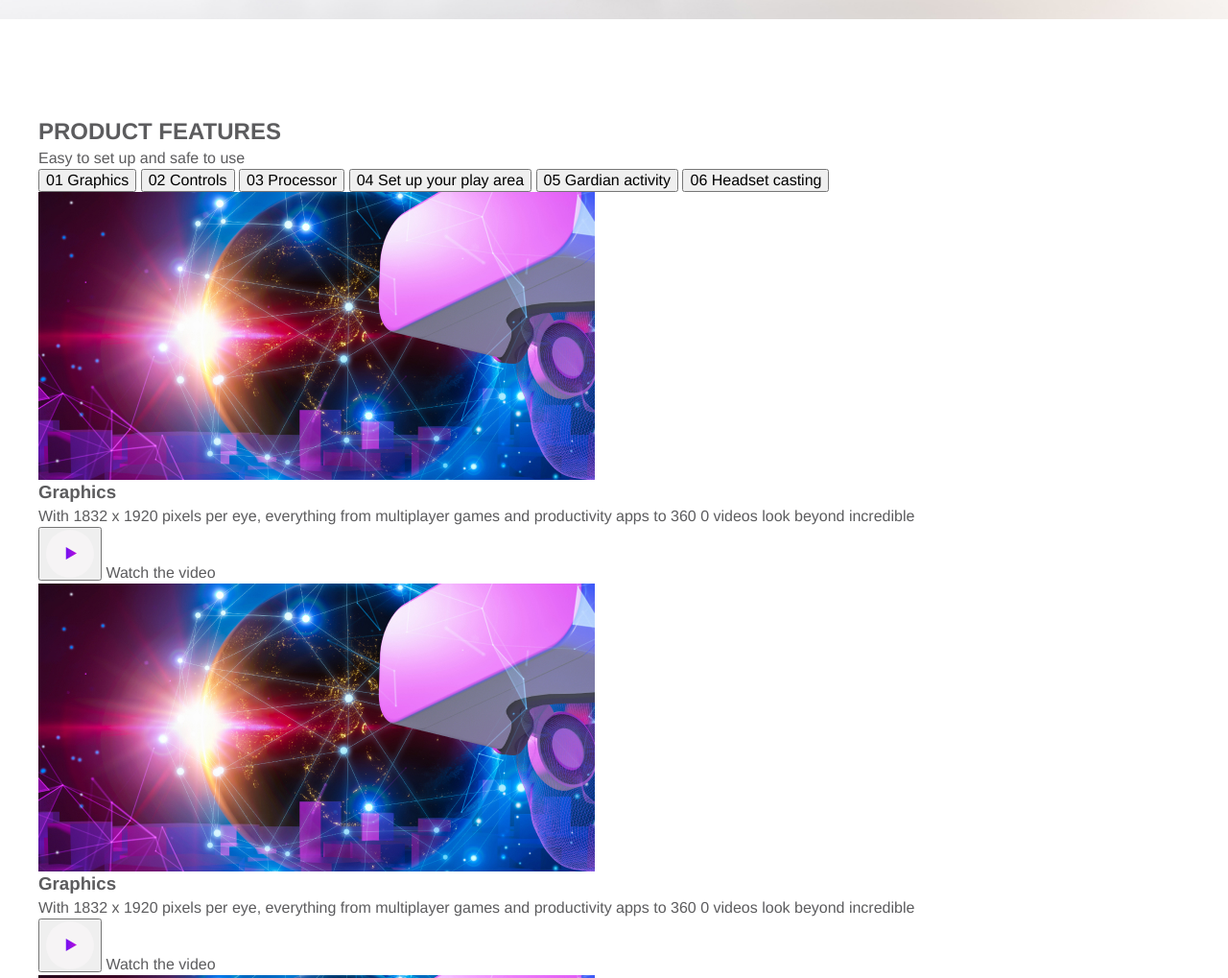
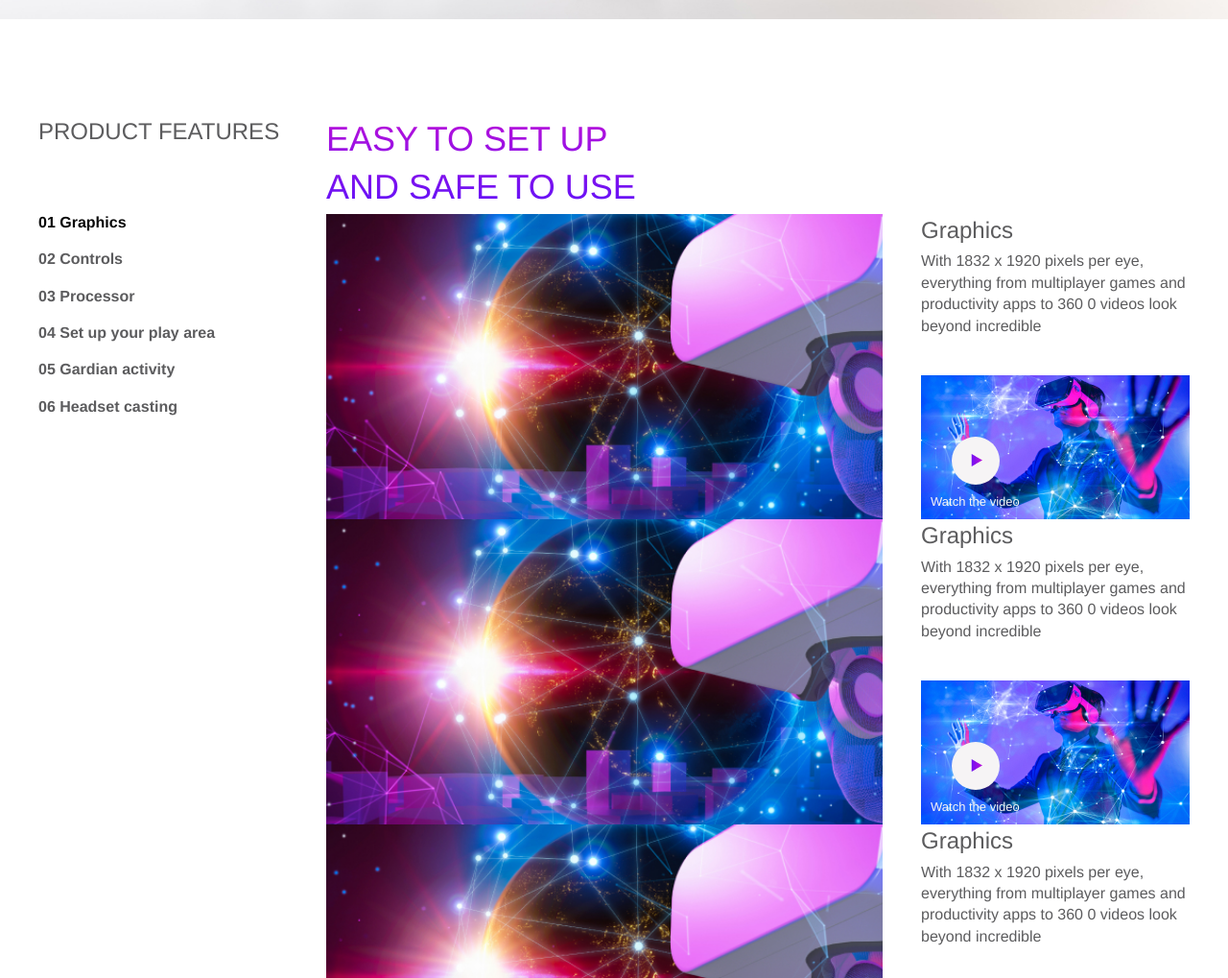
Before and after one commit to Vidiborets0012/oculus, a plain HTML site: page index.html in a window 1280 px wide. Shown: the part 780-1799 px from the top of the page at 96% size. Drawn offline with nearby package versions, Linux system fonts and the light colour scheme.

Commit message:
add basic features section styles

```diff
--- a/css/style.css
+++ b/css/style.css
@@ -49,6 +49,16 @@ ul {
   list-style: none;
 }
 
+button {
+  font-family: inherit;
+  font-size: inherit;
+  color: inherit;
+  background-color: transparent;
+  border: none;
+  padding: 0;
+  cursor: pointer;
+}
+
 .container {
   max-width: 1220px;
   padding: 0 10px;
@@ -57,10 +67,15 @@ ul {
 
 body {
   font-family: 'Helvetica', sans-serif;
-  font-weight: 14;
+  font-weight: 400;
   font-size: 16px;
   line-height: 1.4;
   color: #5c5c5e;
+}
+
+.section-title {
+  text-transform: uppercase;
+  font-weight: 400;
 }
 
 .header {
@@ -69,8 +84,10 @@ body {
 }
 
 .nav {
-  display: flex;
-  justify-content: space-between;
+  /* display: flex;
+  justify-content: space-between; */
+  display: grid;
+  grid-template-columns: repeat(3, 1fr);
   align-items: center;
   height: 80px;
 }
@@ -84,9 +101,14 @@ body {
   text-transform: uppercase;
 }
 
+.logo {
+  justify-self: center;
+}
+
 .basket {
   display: block;
   position: relative;
+  justify-self: end;
 }
 
 /* .basket-on {
@@ -114,6 +136,7 @@ body {
 }
 
 .top-title {
+  font-weight: 400;
   padding-top: 16%;
   font-size: 96px;
   margin-bottom: 10px;
@@ -160,3 +183,90 @@ body {
   font-size: 13px;
   padding-top: 6px;
 }
+
+.features {
+  margin-bottom: 100px;
+}
+
+.features-titles {
+  display: flex;
+}
+
+.features-title {
+  flex-basis: 300px;
+  padding-right: 20px;
+}
+
+.features-text {
+  max-width: 330px;
+  font-size: 36px;
+  text-transform: uppercase;
+  background: linear-gradient(180deg, #bc10d8 0%, rgba(80, 0, 250, 0.93) 100%);
+  background-clip: text;
+  -webkit-background-clip: text;
+  -webkit-text-fill-color: transparent;
+  margin-bottom: 2px;
+}
+
+.tabs {
+  display: grid;
+  grid-template-columns: 300px auto;
+}
+
+.tabs-btn {
+  display: flex;
+  flex-direction: column;
+  align-items: flex-start;
+}
+
+.tabs-btn-item {
+  font-weight: 700;
+  margin-bottom: 20px;
+}
+
+.tabs-btn-item-active {
+  color: #070707;
+}
+
+.tabs-content-item {
+  display: grid;
+  grid-template-columns: auto 280px;
+  grid-template-rows: auto 150px;
+  gap: 40px;
+}
+
+.tabs-content-box h3 {
+  font-weight: 400;
+  font-size: 24px;
+  margin-bottom: 5px;
+}
+
+.tabs-content-img {
+  grid-row: 1/-1;
+  align-self: stretch;
+}
+
+.video {
+  width: 280px;
+  height: 150px;
+  background-image: url('../images/content-bg.jpg');
+  background-repeat: no-repeat;
+  background-position: center;
+  background-size: cover;
+  display: flex;
+  flex-direction: column;
+  justify-content: flex-end;
+  align-items: flex-start;
+  padding: 9px 10px;
+  grid-column: 2/3;
+}
+
+.video-btn {
+  margin-left: 22px;
+  margin-bottom: 9px;
+}
+
+.video span {
+  font-size: 13px;
+  color: #f6f4f5;
+}
--- a/index.html
+++ b/index.html
@@ -57,7 +57,9 @@
           </div>
           <div class="tabs">
             <div class="tabs-btn">
-              <button class="tabs-btn-item" data-button="content-1">01 Graphics</button>
+              <button class="tabs-btn-item tabs-btn-item-active" data-button="content-1">
+                01 Graphics
+              </button>
               <button class="tabs-btn-item" data-button="content-2">02 Controls</button>
               <button class="tabs-btn-item" data-button="content-3">03 Processor</button>
               <button class="tabs-btn-item" data-button="content-4">
```
